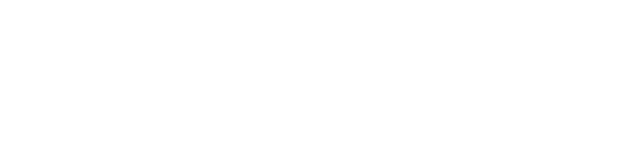
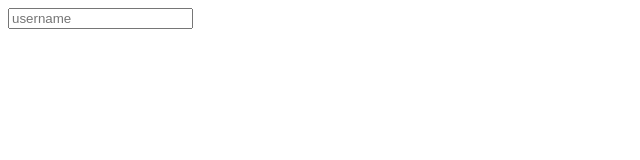
Before and after one commit to Sammiee4real/leave_management_system_sam, a plain HTML site: page index.html in a window 1280 px wide. Shown: the whole page, without its empty margins (0-640 px from the left). Drawn offline with Linux system fonts and the light colour scheme.

Commit message:
another change

```diff
--- a/index.html
+++ b/index.html
@@ -5,6 +5,6 @@
 
 </head>
 <body>
-
+		<input type="text" placeholder="username" name="">
 </body>
 </html>
```
